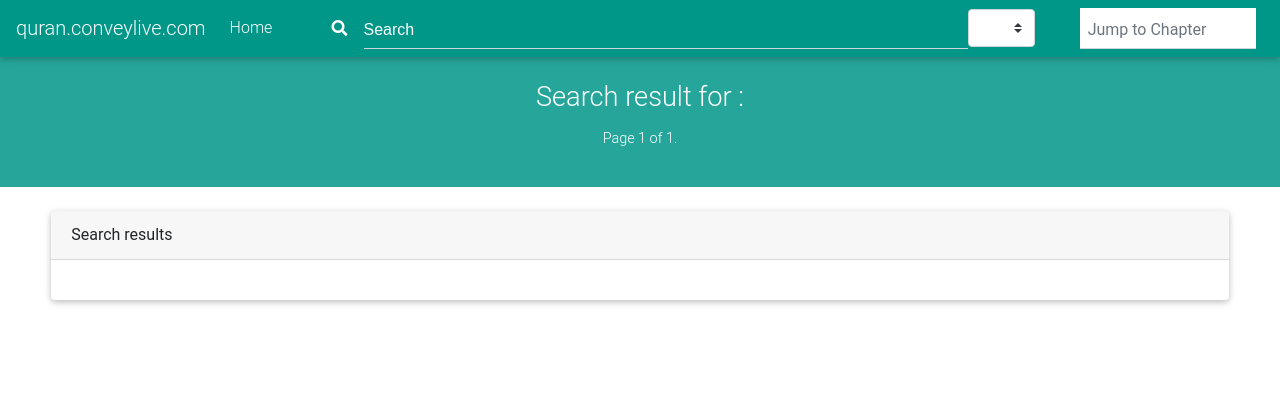
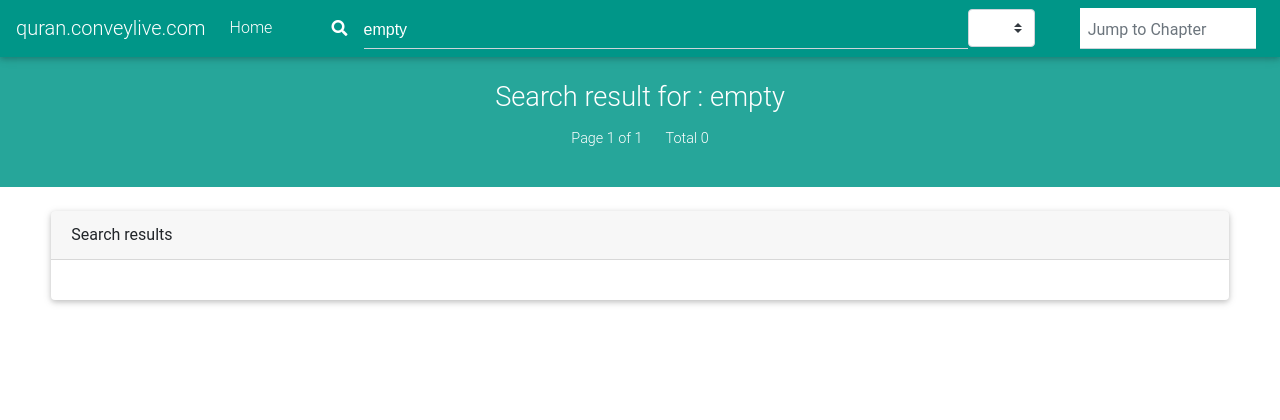
Before and after one commit to aazhbd/quoteshare, a Django app: page /search/ in a window 1280 px wide. Shown: the top 420 px of the page. Run offline with Django 3.2, Linux system fonts and the light colour scheme; data that the repository does not hold is empty; some libraries are stand-ins or nearby versions.

Commit message:
Updated search, styles, pagination, query settings.

```diff
--- a/qquote/quran/views.py
+++ b/qquote/quran/views.py
@@ -62,4 +62,8 @@ class SearchView(generic.ListView):
         if search_lang:
             v &= Q(vlang__iso_code=search_lang)
         self.object_list = self.object_list.filter(v)
-        return self.render_to_response(self.get_context_data())
+        data = self.get_context_data()
+        data['result_count'] = self.object_list.count()
+        data['result_keyword'] = search_key if search_key != "**" else "empty"
+        data['result_lang'] = search_lang
+        return self.render_to_response(data)
--- a/qquote/templates/main.html
+++ b/qquote/templates/main.html
@@ -32,7 +32,7 @@
 
         <form class="md-form my-0 d-flex row w-100 justify-content-center align-content-center form-inline ml-auto p-0" method="get" action="/search/">
             <i class="fas fa-search text-white my-0" aria-hidden="true"></i>
-            <input class="form-control ml-3 w-75 search-box my-0" name="q" type="text" placeholder="Search" aria-label="Search">
+            <input class="form-control ml-3 w-75 search-box my-0" name="q" type="text" placeholder="Search" value="{{ result_keyword }}" aria-label="Search">
 
             <select name="lang" class="custom-select col-xl-1 col-lg-2 col-md-2 col-sm-2 col-2 my-0">
             {% for lang in language_info %}
--- a/qquote/templates/search.html
+++ b/qquote/templates/search.html
@@ -9,7 +9,7 @@
 
 <header class="bg-primary teal lighten-1 white-text">
     <div class="container text-center p-2 pt-4 mx-auto">
-        <h3 class="heading h3-responsive">Search result for : </h3>
+        <h3 class="heading h3-responsive">Search result for : {{ result_keyword }}</h3>
         <div>
             <nav aria-label="Page navigation example">
                 <ul class="pagination pg-blue justify-content-center">
@@ -23,7 +23,10 @@
                     {% endif %}
 
                     <li class="page-item">
-                        <a class="page-link">Page {{ page_obj.number }} of {{ page_obj.paginator.num_pages }}.</a>
+                        <a class="page-link">Page {{ page_obj.number }} of {{ page_obj.paginator.num_pages }}</a>
+                    </li>
+                    <li class="page-item">
+                        <a class="page-link">Total {{ result_count }} {% if result_lang %}in Language {{ result_lang|upper }}{% endif %}</a>
                     </li>
                     {% if page_obj.has_next %}
                         <li class="page-item">
```
